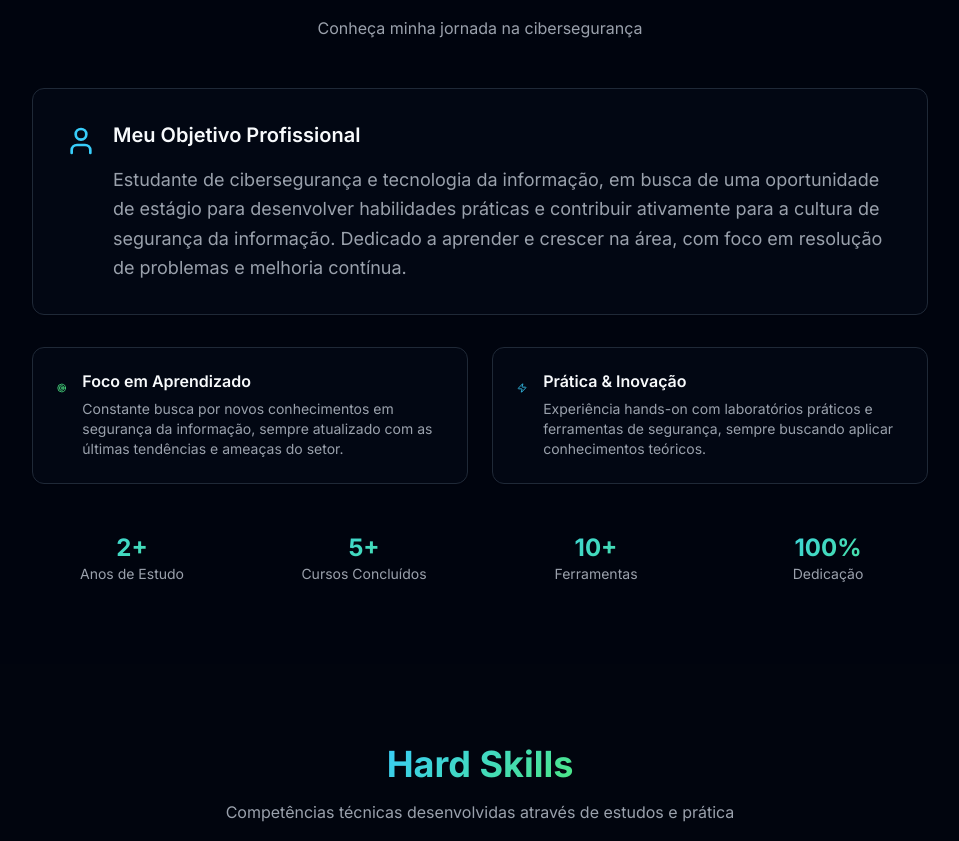
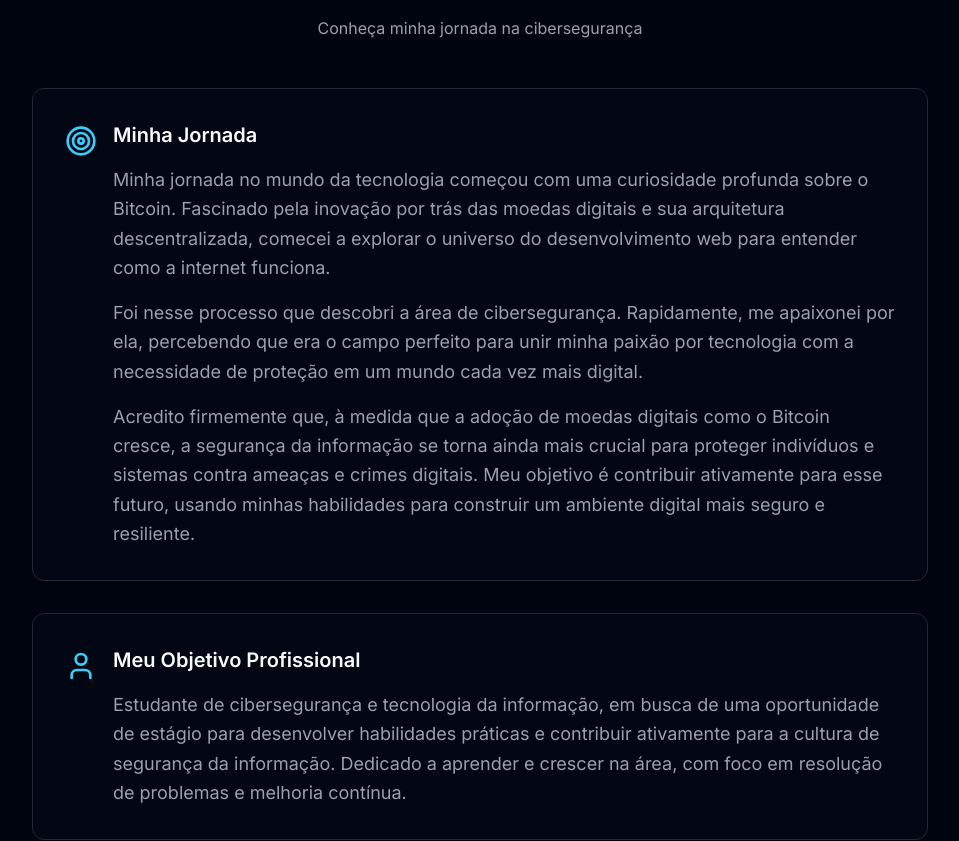
Before and after one commit to samueldias99/samuel-dias-sec-folio, a React (Vite) app: page / in a window 1280 px wide. Shown: the part 920-1761 px from the top of the page, without its empty margins (160-1119 px from the left). Built offline with nearby package versions, Linux system fonts and the light colour scheme.

Commit message:
Add new section to About

```diff
--- a/src/components/About.tsx
+++ b/src/components/About.tsx
@@ -15,6 +15,36 @@ const About = () => {
               Conheça minha jornada na cibersegurança
             </p>
           </div>
+
+          {/* Journey Story */}
+          <Card className="mb-8 cyber-glow">
+            <CardContent className="p-8">
+              <div className="flex items-start space-x-4">
+                <Target className="w-8 h-8 text-cyber-blue mt-1 flex-shrink-0" />
+                <div>
+                  <h3 className="text-xl font-semibold mb-4">Minha Jornada</h3>
+                  <div className="space-y-4 text-muted-foreground leading-relaxed text-lg">
+                    <p>
+                      Minha jornada no mundo da tecnologia começou com uma curiosidade profunda sobre o Bitcoin.
+                      Fascinado pela inovação por trás das moedas digitais e sua arquitetura descentralizada,
+                      comecei a explorar o universo do desenvolvimento web para entender como a internet funciona.
+                    </p>
+                    <p>
+                      Foi nesse processo que descobri a área de cibersegurança. Rapidamente, me apaixonei por ela,
+                      percebendo que era o campo perfeito para unir minha paixão por tecnologia com a necessidade
+                      de proteção em um mundo cada vez mais digital.
+                    </p>
+                    <p>
+                      Acredito firmemente que, à medida que a adoção de moedas digitais como o Bitcoin cresce,
+                      a segurança da informação se torna ainda mais crucial para proteger indivíduos e sistemas
+                      contra ameaças e crimes digitais. Meu objetivo é contribuir ativamente para esse futuro,
+                      usando minhas habilidades para construir um ambiente digital mais seguro e resiliente.
+                    </p>
+                  </div>
+                </div>
+              </div>
+            </CardContent>
+          </Card>
 
           {/* Main Description */}
           <Card className="mb-8 cyber-glow">
```
